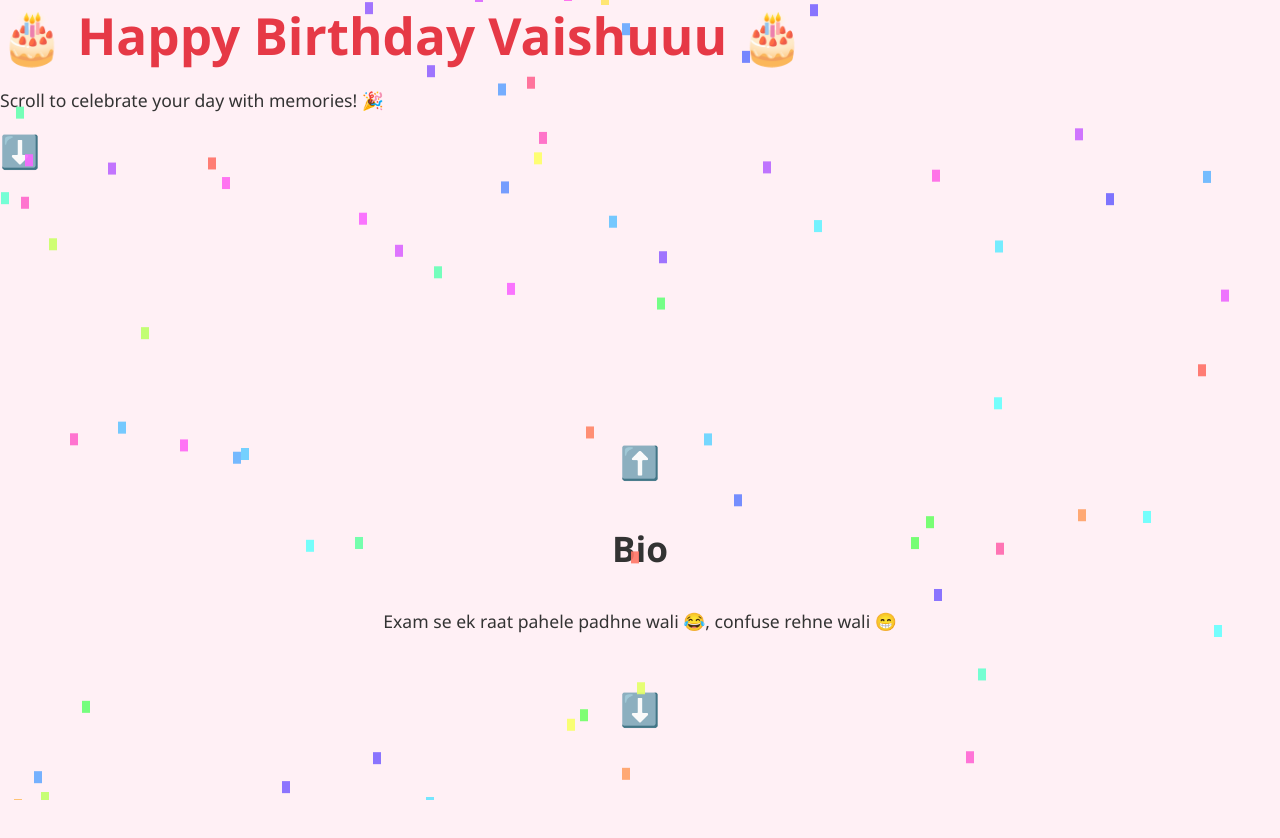
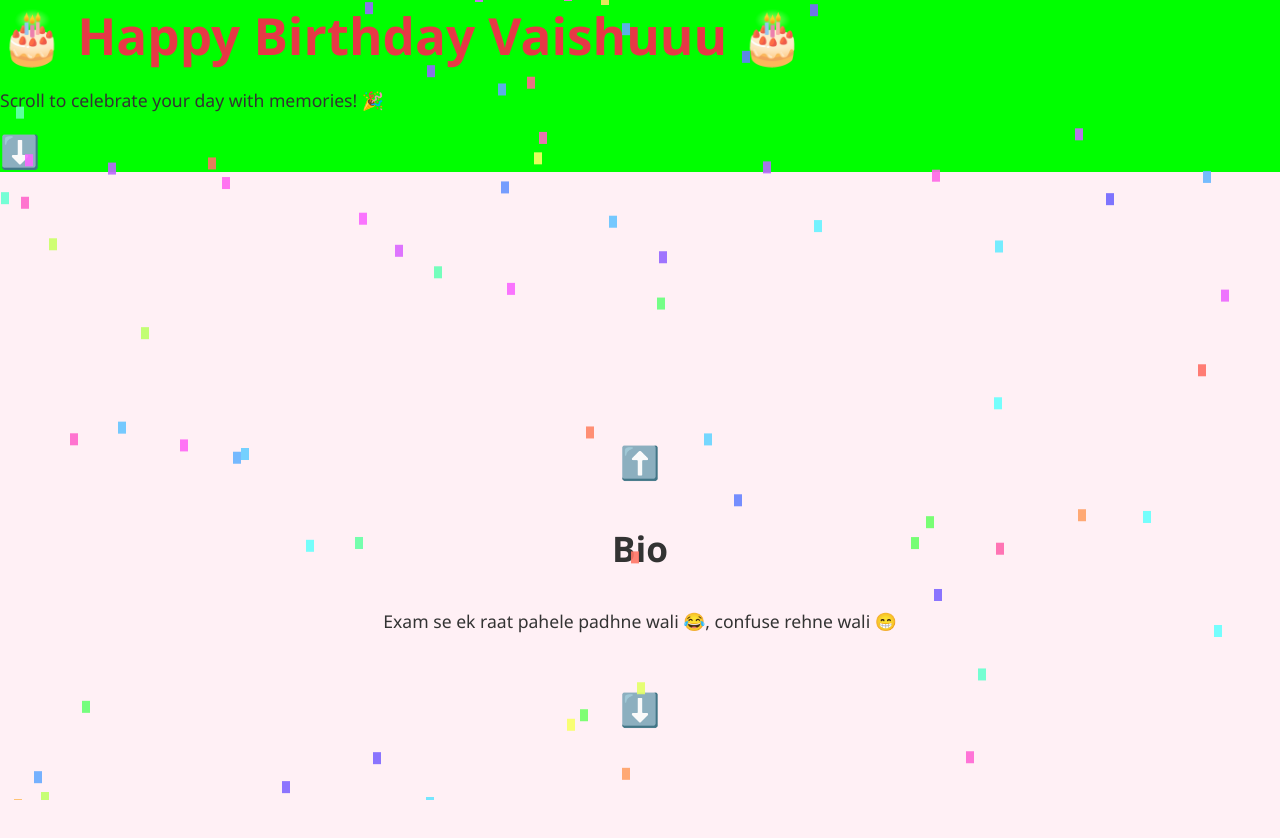
Before and after one commit to DevaDixit/birthday-page, a plain HTML site: page index.html in a window 1280 px wide. Shown: the top 838 px of the page. Drawn offline with Linux system fonts and the light colour scheme.

Commit message:
Update index.html

```diff
--- a/index.html
+++ b/index.html
@@ -24,6 +24,10 @@
       background: var(--bg);
       color: var(--text-dark);
       overflow-x: hidden;
+    }
+
+    .hero{
+      background-color: #00ff00;
     }
 
     .section {
```
